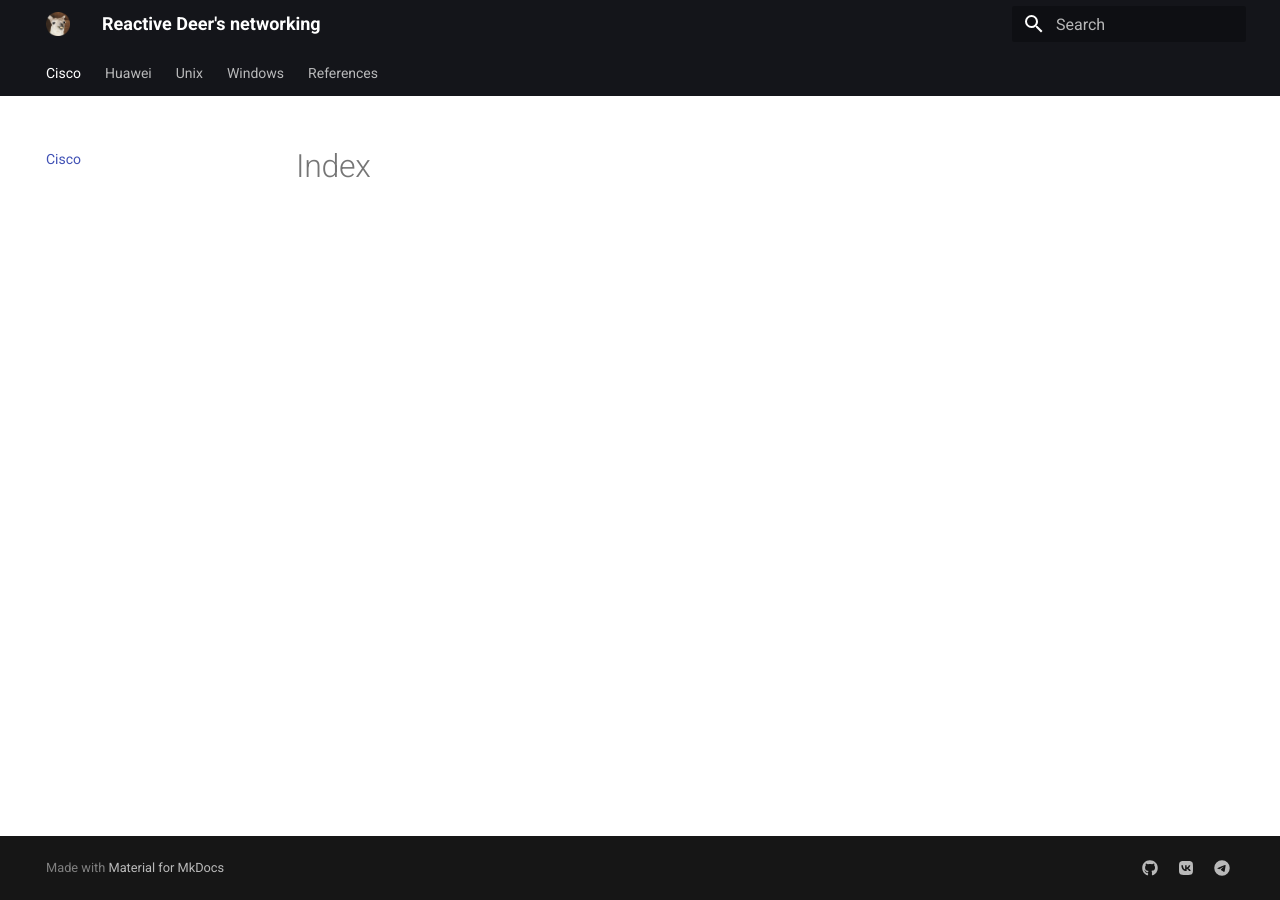
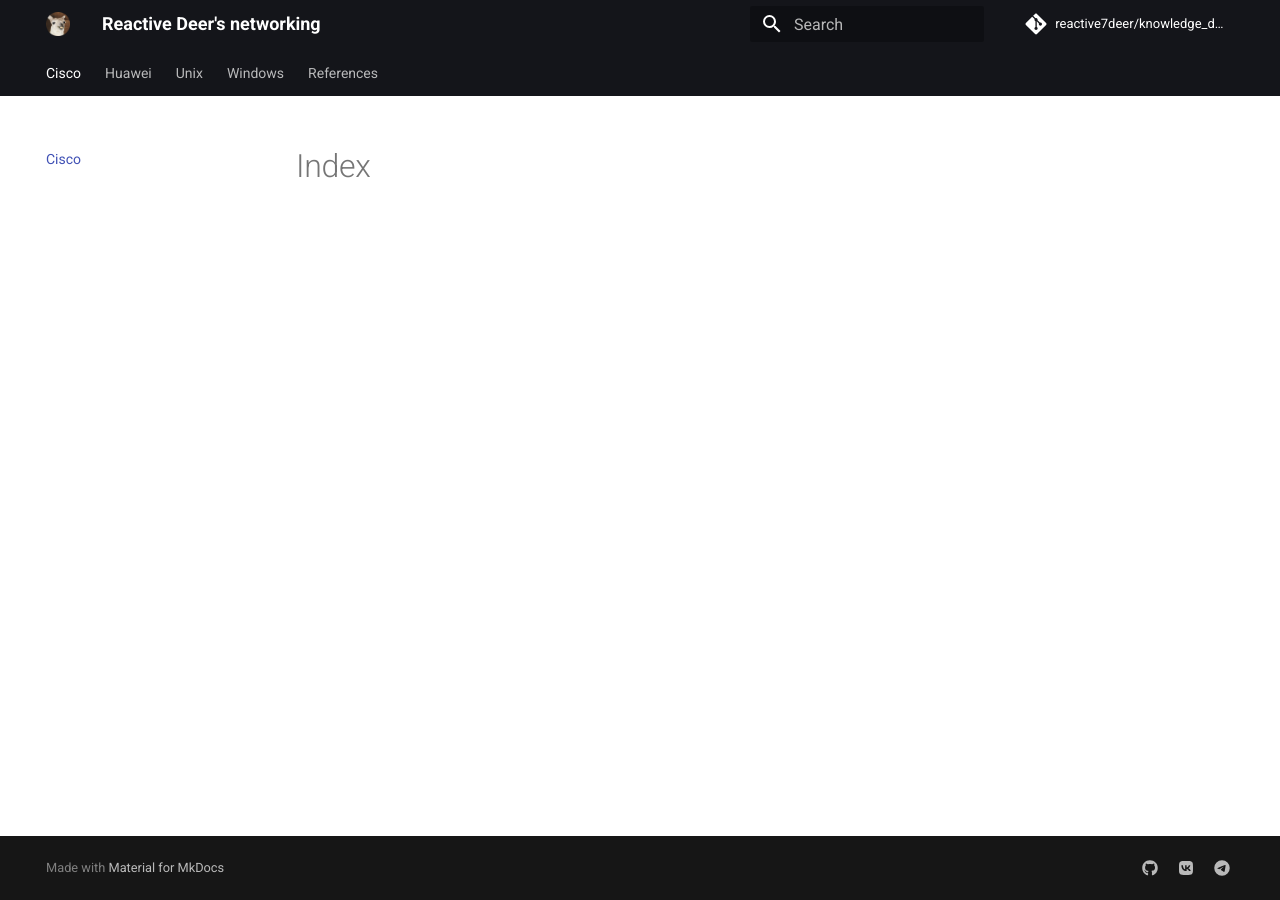
Before and after one commit to icebale-coder/readthedocs, an MkDocs documentation site: the page built from docs/index.md, in a window 1280 px wide. Built offline with MkDocs 1.6.1 and Material for MkDocs 9.7.7, drawn with Linux system fonts in a browser that asks for light colours; comment, search, counter and statistics services are not loaded; some of the changed lines change nothing that is shown.

Commit message:
Update mkdocs.yml

```diff
--- a/mkdocs.yml
+++ b/mkdocs.yml
@@ -1,6 +1,19 @@
 site_name: Reactive Deer's networking
-site_description: Some self-written manuals
-site_author: Reactive Deer
+site_description: Everything I know is here (almost)
+site_author: Dmitriy Salatkin
+repo_name: reactive7deer/knowledge_database
+repo_url: https://github.com/reactive7deer/knowledge_database
+
+extra:
+  social:
+    - icon: fontawesome/brands/github
+      link: https://github.com/reactive7deer
+    - icon: fontawesome/brands/vk
+      link: https://vk.com/reactive_deer
+    - icon: fontawesome/brands/telegram
+      link: https://t.me/reactive_deer
+
+
 nav:
     - Cisco: index.md
     - Huawei: huawei.md
@@ -22,11 +35,5 @@
     favicon: img/icon.png
     logo: img/icon.png
 
-extra:
-  social:
-    - icon: fontawesome/brands/github
-      link: https://github.com/reactive7deer/manuals
-    - icon: fontawesome/brands/vk
-      link: https://vk.com/reactive_deer
-    - icon: fontawesome/brands/telegram
-      link: https://t.me/reactive_deer
+plugins:
+  - search
```
